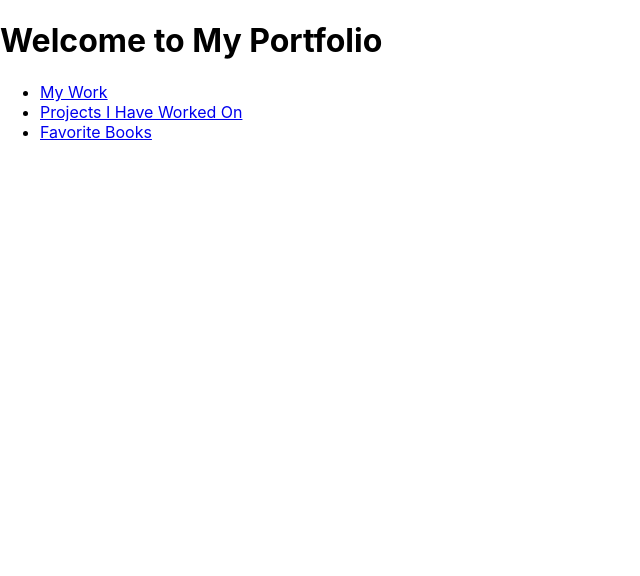
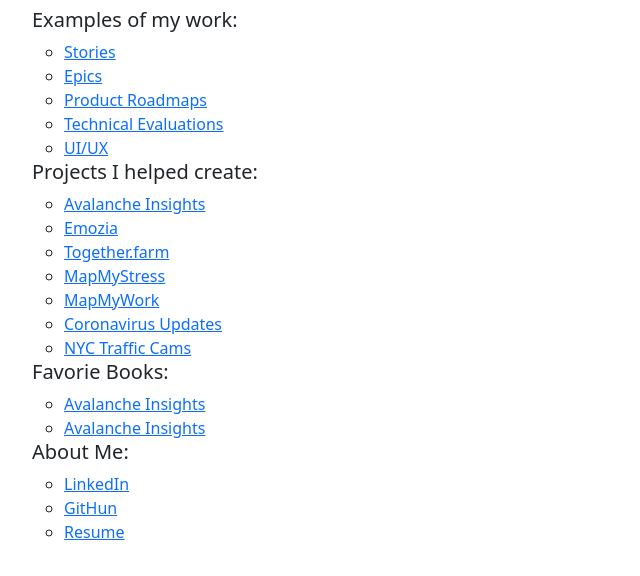
Before and after one commit to alekvuka/portfolio, a React (Create React App) app: page / in a window 1280 px wide. Shown: the top 576 px of the page, without its empty margins (0-640 px from the left). Built offline with nearby package versions, Linux system fonts and the light colour scheme.

Commit message:
incorporated navigation options

```diff
--- a/src/App.js
+++ b/src/App.js
@@ -1,23 +1,89 @@
 import React from 'react';
 import { BrowserRouter as Router, Routes, Route, Link } from 'react-router-dom';
+import Nav from 'react-bootstrap/Nav'
+import Dropdown from 'react-bootstrap/Dropdown';
+import '../node_modules/bootstrap/dist/css/bootstrap.min.css'
+import NavDropdown from 'react-bootstrap/NavDropdown';
 
 // Home component
 const Home = () => {
   return (
+
     <div>
-      <h1>Welcome to My Portfolio</h1>
+      <h1> </h1>
+      <ul>
+
+        <h5>Examples of my work:</h5>
           <ul>
           <li>
-          <Link to="/mywork">My Work</Link>
+          <Link to="/mywork">Stories</Link>
           </li>
           <li>
-          <Link to="/projects">Projects I Have Worked On</Link>
+          <Link to="/mywork">Epics</Link>
           </li>
           <li>
-          <Link to="/books">Favorite Books</Link>
+          <Link to="/mywork">Product Roadmaps</Link>
+          </li>
+          <li>
+          <Link to="/mywork">Technical Evaluations</Link>
+          </li>
+          <li>
+          <Link to="/mywork">UI/UX </Link>
           </li>
           </ul>
+
+
+          <h5>Projects I helped create:</h5>
+          <ul>
+          <li>
+          <Link to="/mywork">Avalanche Insights</Link>
+          </li>
+          <li>
+          <Link to="/mywork">Emozia</Link>
+          </li>
+          <li>
+          <Link to="/mywork">Together.farm</Link>
+          </li>
+          <li>
+          <Link to="/mywork">MapMyStress</Link>
+          </li>
+          <li>
+          <Link to="/mywork">MapMyWork </Link>
+          </li>
+          <li>
+          <Link to="/mywork">Coronavirus Updates</Link>
+          </li>
+          <li>
+          <Link to="/mywork">NYC Traffic Cams</Link>
+          </li>
+          </ul>
+
+          <h5>Favorie Books:</h5>
+          <ul>
+          <li>
+          <Link to="/mywork">Avalanche Insights</Link>
+          </li>
+          <li>
+          <Link to="/mywork">Avalanche Insights</Link>
+          </li>
+          </ul>
+
+          <h5>About Me:</h5>
+          <ul>
+          <li>
+          <Link to="/mywork">LinkedIn</Link>
+          </li>
+          <li>
+          <Link to="/mywork">GitHun</Link>
+          </li>
+          <li>
+          <Link to="/mywork">Resume</Link>
+          </li>
+          </ul>
+
+      </ul>
     </div>
+
   );
 };
 
@@ -62,7 +128,70 @@
         <Route path="/books" element={<Books />} />
       </Routes>
     </Router>
+
+
+
   );
 };
 
+function BasicExample() {
+  return (
+    <Dropdown>
+      <Dropdown.Toggle variant="success" id="dropdown-basic">
+        Dropdown Button
+      </Dropdown.Toggle>
+
+      <Dropdown.Menu>
+        <Dropdown.Item href="#/action-1">Action</Dropdown.Item>
+        <Dropdown.Item href="#/action-2">Another action</Dropdown.Item>
+        <Dropdown.Item href="#/action-3">Something else</Dropdown.Item>
+      </Dropdown.Menu>
+    </Dropdown>
+  );
+}
+
+function StackedExample() {
+  return (
+    <Nav defaultActiveKey="/home" className="flex-column">
+      <Nav.Link href="/home">Active</Nav.Link>
+      <Nav.Link eventKey="link-1">Link</Nav.Link>
+      <Nav.Link eventKey="link-2">Link</Nav.Link>
+      <Nav.Link eventKey="disabled" disabled>
+        Disabled
+      </Nav.Link>
+    </Nav>
+  );
+}
+
+
+function NavDropdownExample() {
+  const handleSelect = (eventKey) => alert(`selected ${eventKey}`);
+
+  return (
+    <Nav variant="pills" activeKey="1" onSelect={handleSelect}>
+      <NavDropdown title="Examples of my Work" id="nav-dropdown">
+        <NavDropdown.Item eventKey="4.1">Stories</NavDropdown.Item>
+        <NavDropdown.Item eventKey="4.2">Epics</NavDropdown.Item>
+        <NavDropdown.Item eventKey="4.3">Product roadmaps</NavDropdown.Item>
+        <NavDropdown.Item eventKey="4.4">Technical Evaluations</NavDropdown.Item>
+        <NavDropdown.Item eventKey="4.5">UI/UX</NavDropdown.Item>
+      </NavDropdown>
+      <NavDropdown title="Projects I worked on" id="nav-dropdown">
+        <NavDropdown.Item eventKey="4.6">Avalanche Insights</NavDropdown.Item>
+        <NavDropdown.Item eventKey="4.7">Emozia</NavDropdown.Item>
+        <NavDropdown.Item eventKey="4.8">Together.farm</NavDropdown.Item>
+        <NavDropdown.Item eventKey="4.9">MapMyStres</NavDropdown.Item>
+        <NavDropdown.Item eventKey="5.0">MapMyWork</NavDropdown.Item>
+        <NavDropdown.Item eventKey="5.0">Coronavirus Updates</NavDropdown.Item>
+        <NavDropdown.Item eventKey="5.0">NYC Traffic Cams</NavDropdown.Item>
+      </NavDropdown>
+
+    </Nav>
+
+  );
+}
+
+
+
+
 export default App;
```
Lines whose indentation alone changed are shown as unchanged.
